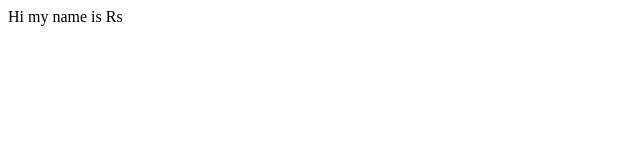
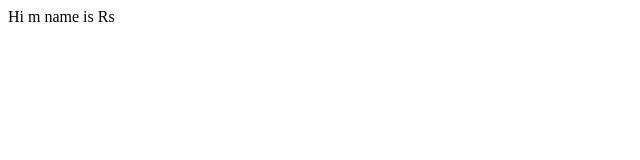
Before and after one commit to RagulRS/Github-creation, a plain HTML site: page index.html in a window 1280 px wide. Shown: the full height of the page, 0-640 px from the left. Drawn offline with Linux system fonts and the light colour scheme.

Commit message:
new line added

```diff
--- a/index.html
+++ b/index.html
@@ -1,6 +1,6 @@
 <html>
     <title>RagulRs</title>
     <body>
-        <p> Hi my name is Rs</p>
+        <p> Hi m name is Rs</p>
     </body>
 </html>
--- a/ragulrs.css
+++ b/ragulrs.css
@@ -0,0 +1 @@
+dvsv
```
